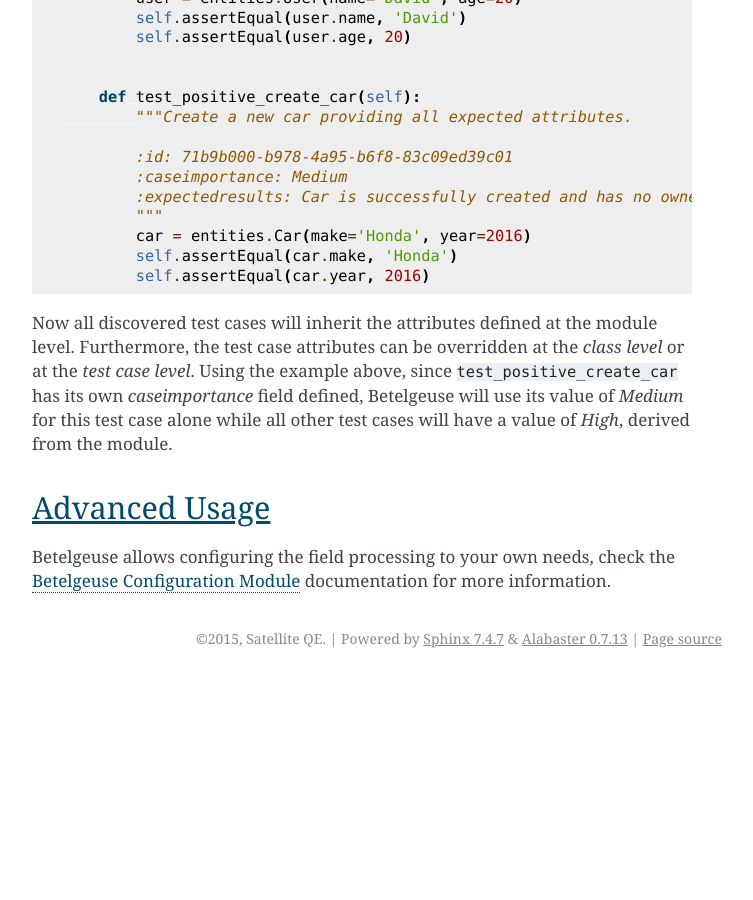
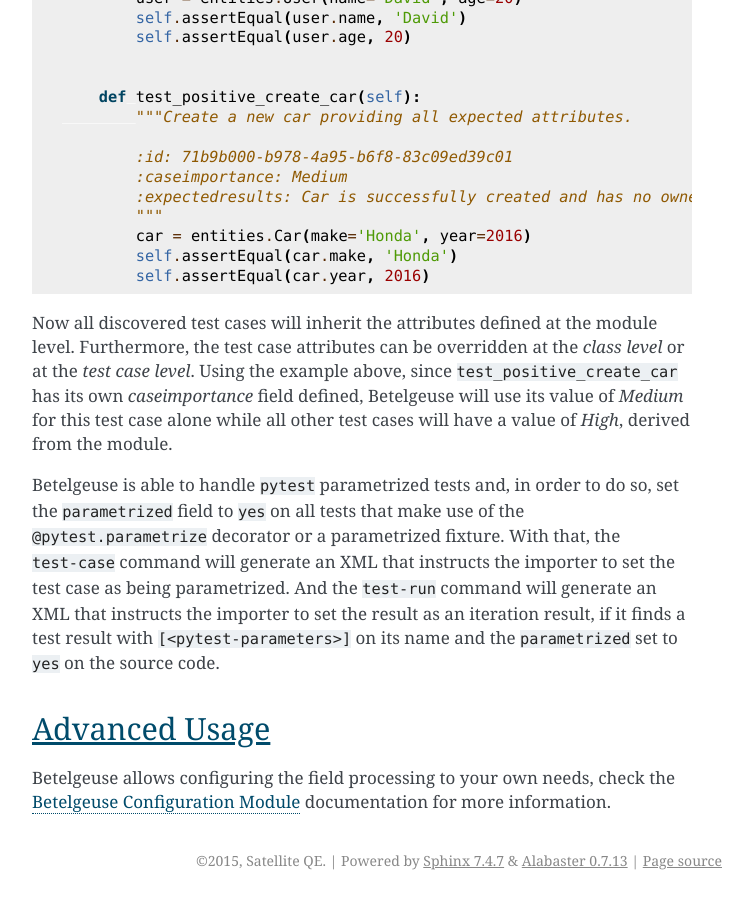
Before and after one commit to SatelliteQE/betelgeuse, a Sphinx documentation site: the page built from docs/index.rst, in a window 1280 px wide and 900 px high, scrolled down 8687 px. Shown: the whole window, without its empty margins (388-1141 px from the left). Built offline with Sphinx 7.4.7, drawn with Linux system fonts in a browser that asks for light colours; before the commit the page ends 9365 px from its top, so only the background shows below that.

Commit message:
Add docs about how to create parametrized tests

```diff
--- a/docs/index.rst
+++ b/docs/index.rst
@@ -430,6 +430,15 @@ level* or at the *test case level*. Using the example above, since
 Betelgeuse will use its value of *Medium* for this test case alone while all
 other test cases will have a value of *High*, derived from the module.
 
+Betelgeuse is able to handle ``pytest`` parametrized tests and, in order to do
+so, set the ``parametrized`` field to ``yes`` on all tests that make use of the
+``@pytest.parametrize`` decorator or a parametrized fixture. With that, the
+``test-case`` command will generate an XML that instructs the importer to set
+the test case as being parametrized. And the ``test-run`` command will generate
+an XML that instructs the importer to set the result as an iteration result, if
+it finds a test result with ``[<pytest-parameters>]`` on its name and the
+``parametrized`` set to ``yes`` on the source code.
+
 Advanced Usage
 ==============
 
```
